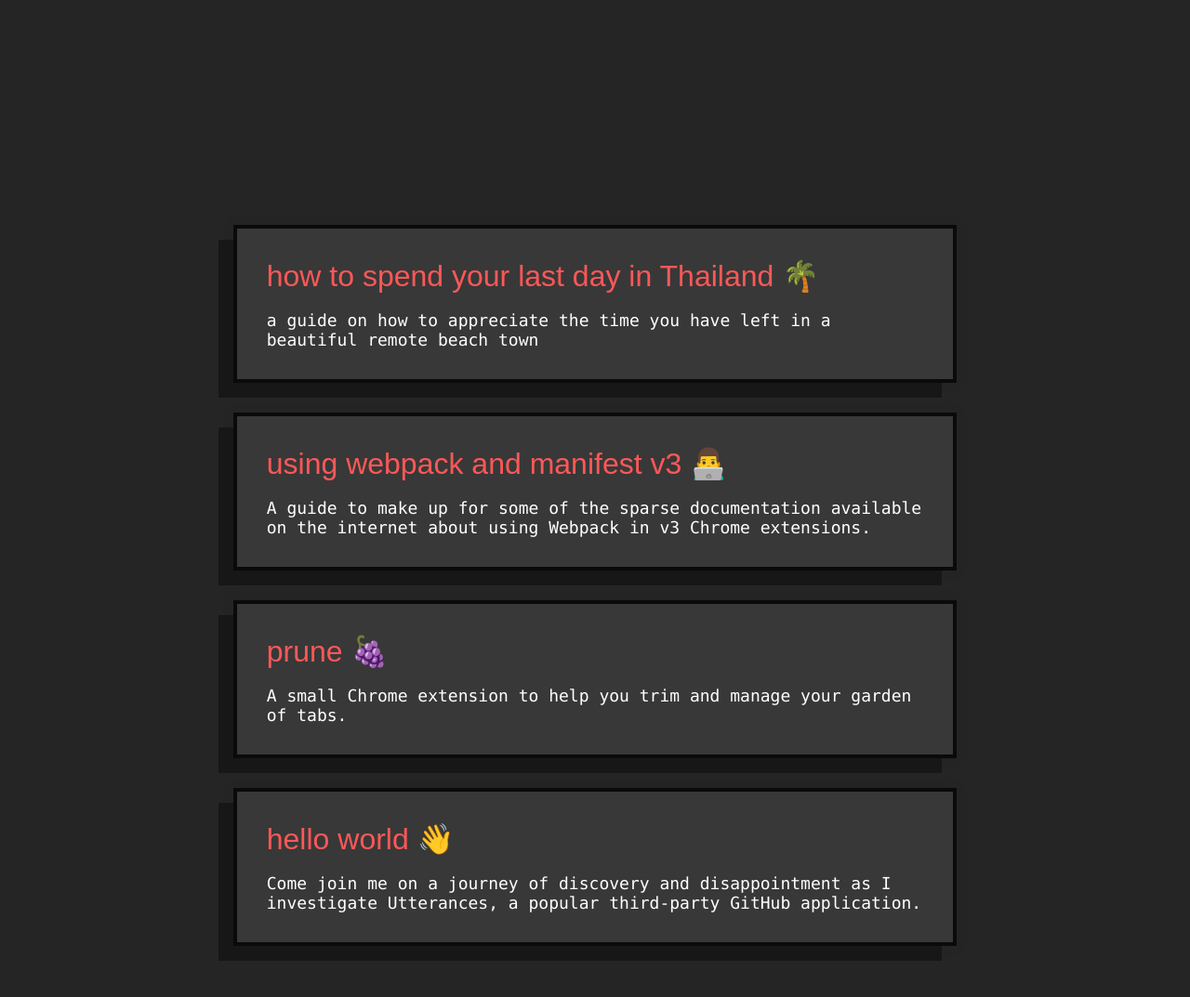
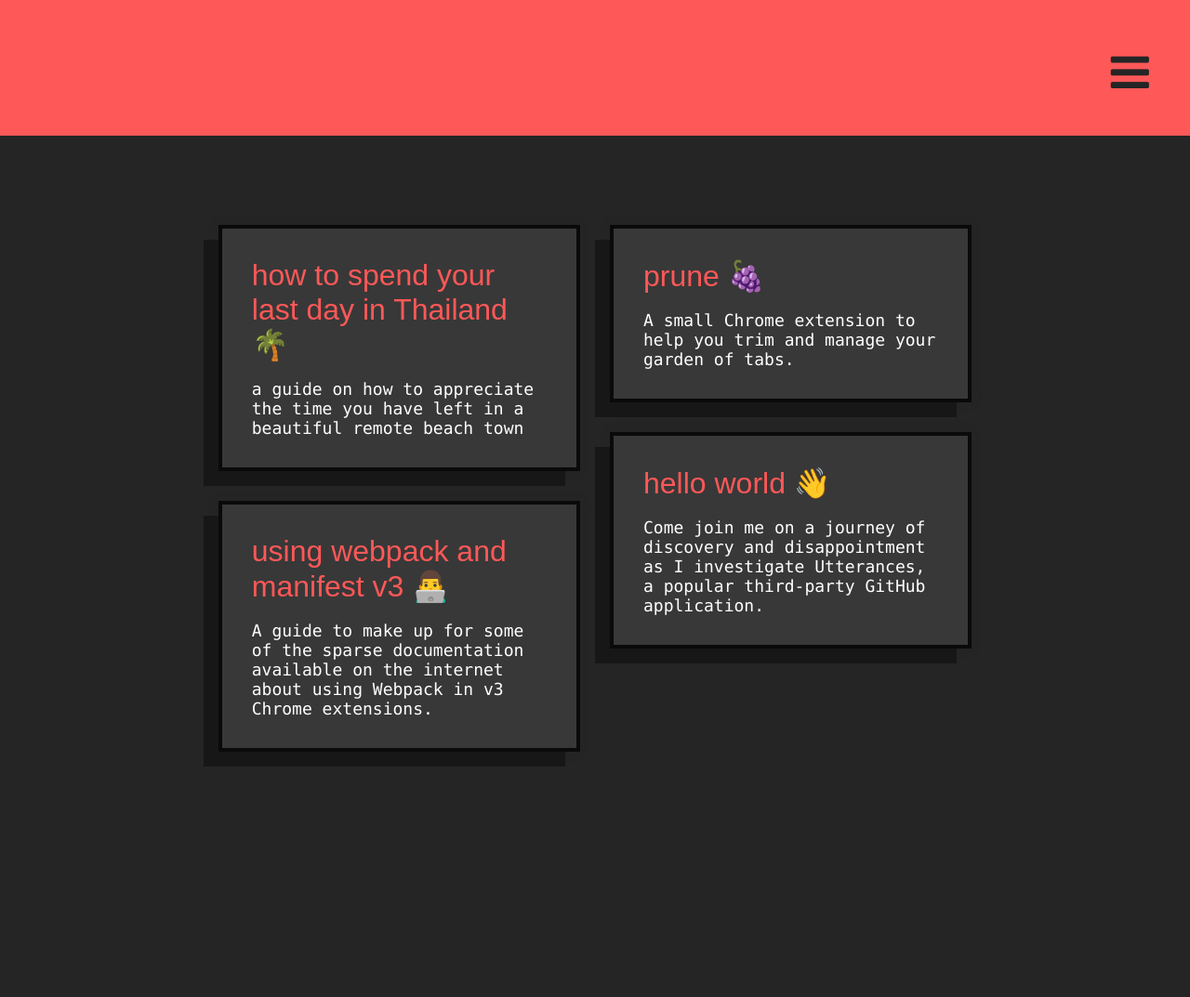
Before and after one commit to tbrockman/tbrockman.github.io, a Jekyll site: the page built from blog.html, in a window 1280 px wide and 1114 px high. Shown: the top 1073 px of the window at 93% size. Built offline with Jekyll 4.4.1, drawn with Linux system fonts in a browser that asks for light colours.

Commit message:
Make blog list use columns (woo)

```diff
--- a/_sass/blog.scss
+++ b/_sass/blog.scss
@@ -7,7 +7,7 @@ $hover-box-border: 4px solid #0a0a0a;
 
 $breakpoint-navbar: 1400px;
 $breakpoint-padding: 1200px;
-$breakpoint-mobile: 800px;
+$breakpoint-mobile: 768px;
 
 @media(max-width: $breakpoint-mobile) {
     div.blog-list-container {
@@ -16,18 +16,24 @@ $breakpoint-mobile: 800px;
     }
 }
 
+/* tablet breakpoint */
+@media (max-width: $breakpoint-mobile) {
+    .blog-list-container {
+        div.blog-list {
+            columns: 1;
+            padding: 2rem;
+        }
+    }
+}
+
 @media(max-width: $breakpoint-navbar) {
     .blog-list-container {
         margin-top: 146px !important;
 
-        div.blog-list {
-
+        .blog-list {
             padding-top: 2rem;
 
             a {
-                margin-left: 1rem;
-                margin-right: 1rem;
-
                 div {
                     display: flex;
                     flex-direction: column;
@@ -68,14 +74,12 @@ body {
 }
 
 .blog-list {
-    margin: 0;
-    padding: 0;
-    display: flex;
-    justify-content: center;
-    flex-direction: column;
+    columns: 2;
+    column-gap: 2rem;
 }
 
 .blog-list >  a {
+    display: block;
     box-shadow: 0 0 12px 0px #25252530;
     border-radius: 3px;
     margin-bottom: 2rem;
```
Also changed, not shown: Gemfile.lock, 1 other file.
